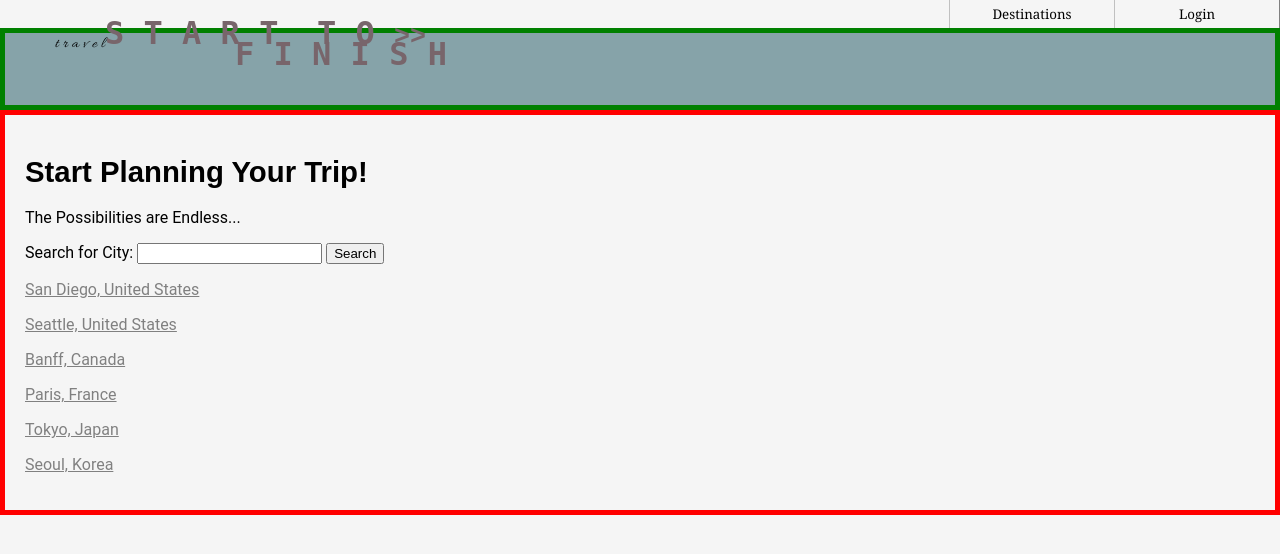
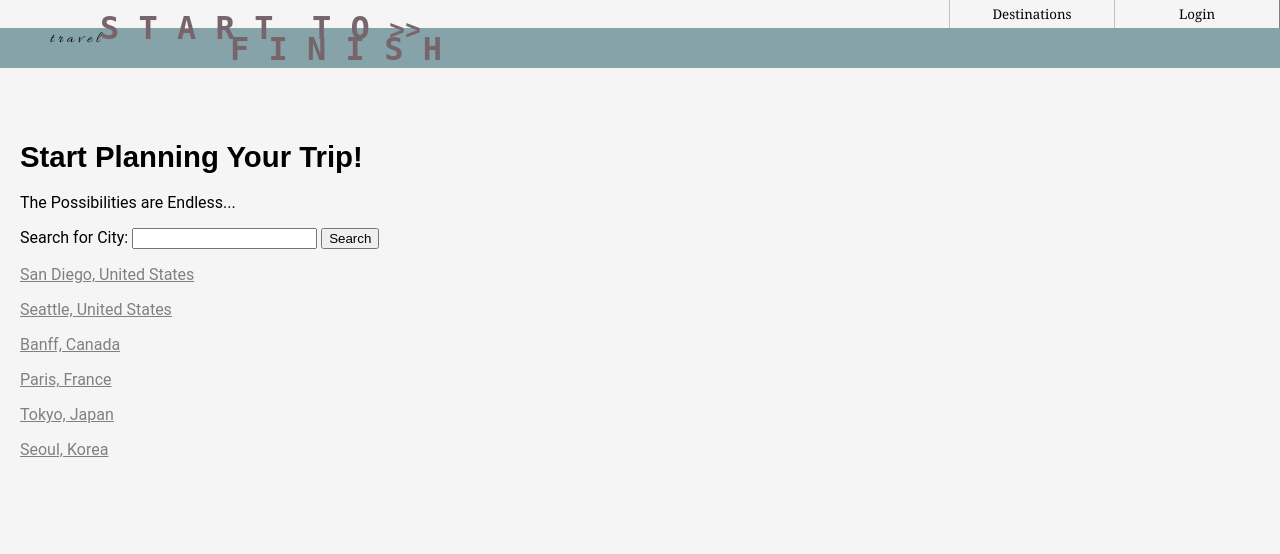
Before and after one commit to ricecake88/rails_project_travel, a Rails app: page / in a window 1280 px wide. Shown: the top 554 px of the page. Run offline with Rails 7, Linux system fonts and the light colour scheme; data comes from the database, SQL or seed files in the repository; style sheets or scripts are compiled from the project's sources; some web fonts are replaced.

Commit message:
Removed borders in CSS

```diff
--- a/app/assets/stylesheets/application.scss
+++ b/app/assets/stylesheets/application.scss
@@ -39,7 +39,7 @@
 .header {
     background-color: #86a3a9;
     background-image: asset-data-url('background.jpg');
-    border: 5px solid green;
+    /*border: 5px solid green;*/
     height: 100%;
 }
 
@@ -147,7 +147,7 @@
     padding: 20px;
     font-family: Roboto, Sans-Serif;
     display: relative;
-    border: 5px solid red;
+    /*border: 5px solid red;*/
 }
 .nav {
     //border-top: 1px solid grey;
```
